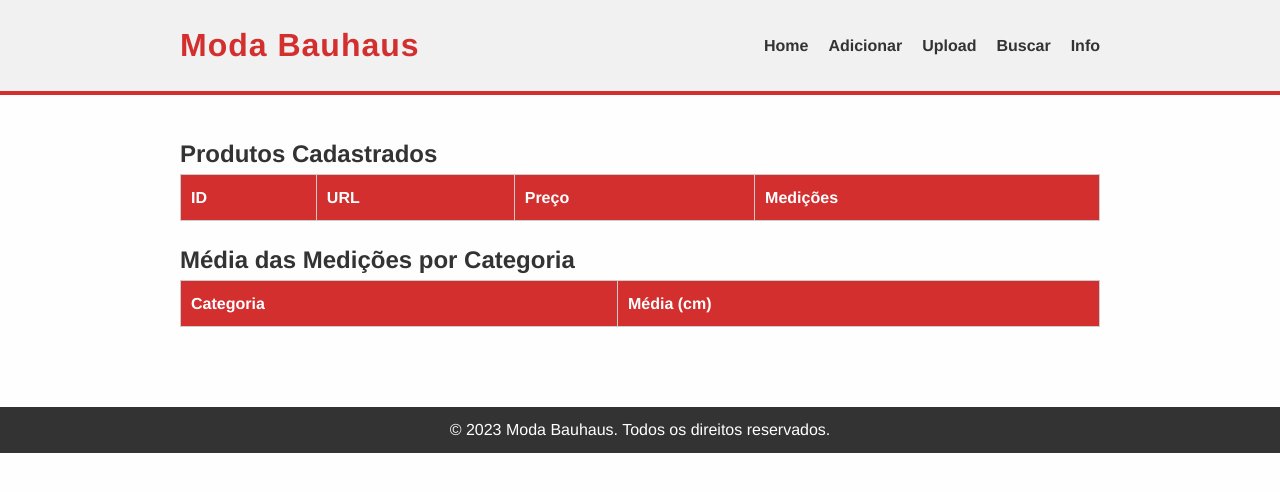
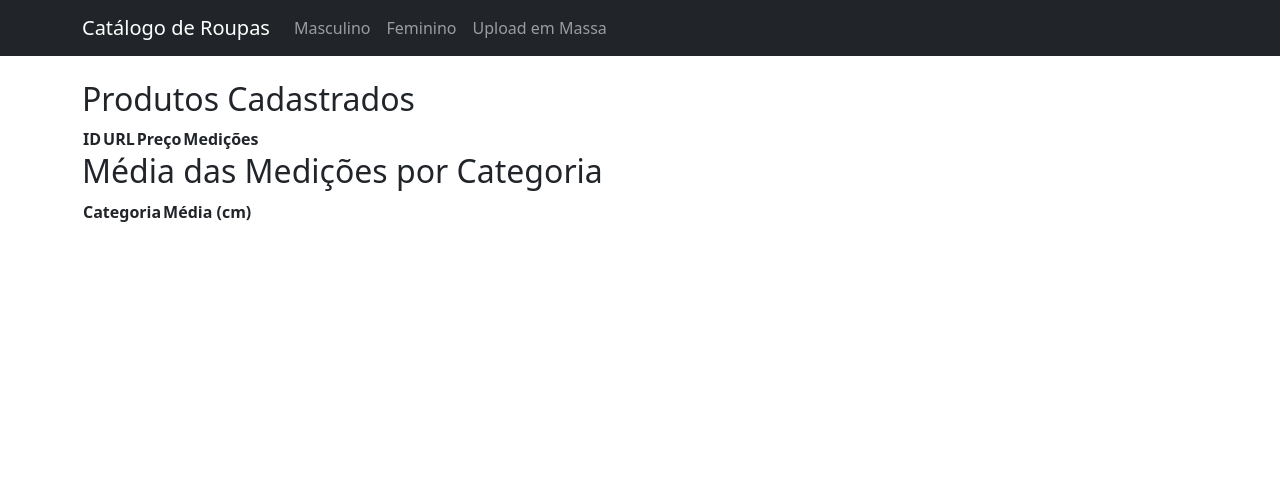
Before and after one commit to macestevao111/easy_clohting_search, a Flask app: page / in a window 1280 px wide. Shown: the top 492 px of the page. Run offline with Flask 3, Linux system fonts and the light colour scheme; lists and menus that the app fills with data are empty.

Commit message:
Update base.html

```diff
--- a/templates/base.html
+++ b/templates/base.html
@@ -1,47 +1,55 @@
 <!DOCTYPE html>
-<html lang="pt">
+<html lang="pt-br">
 <head>
-  <meta charset="UTF-8">
-  <meta name="viewport" content="width=device-width, initial-scale=1">
-  <title>Moda Bauhaus</title>
-  <link rel="stylesheet" href="{{ url_for('static', filename='style.css') }}">
-  <script src="{{ url_for('static', filename='scripts.js') }}" defer></script>
+    <meta charset="UTF-8">
+    <meta name="viewport" content="width=device-width, initial-scale=1.0">
+    <title>Catálogo de Roupas</title>
+    <link href="https://cdn.jsdelivr.net/npm/bootstrap@5.1.3/dist/css/bootstrap.min.css" rel="stylesheet">
+    <style>
+        .nav-link.active {
+            font-weight: bold;
+            text-decoration: underline;
+        }
+    </style>
 </head>
 <body>
-  <header>
-    <div class="header-content">
-      <h1>Moda Bauhaus</h1>
-      <nav>
-        <ul>
-          <li><a href="{{ url_for('index') }}">Home</a></li>
-          <li><a href="{{ url_for('add_product') }}">Adicionar</a></li>
-          <li><a href="{{ url_for('upload_products') }}">Upload</a></li>
-          <li><a href="{{ url_for('search_clothes') }}">Buscar</a></li>
-          <li>
-            <a href="#" class="info-popup" data-modal="aboutModal">Info</a>
-          </li>
-        </ul>
-      </nav>
+    <nav class="navbar navbar-expand-lg navbar-dark bg-dark">
+        <div class="container">
+            <a class="navbar-brand" href="/">Catálogo de Roupas</a>
+            <button class="navbar-toggler" type="button" data-bs-toggle="collapse" data-bs-target="#navbarNav">
+                <span class="navbar-toggler-icon"></span>
+            </button>
+            <div class="collapse navbar-collapse" id="navbarNav">
+                <ul class="navbar-nav">
+                    <li class="nav-item">
+                        <a class="nav-link {% if request.endpoint == 'masculino' %}active{% endif %}"
+                           href="{{ url_for('masculino') }}">Masculino</a>
+                    </li>
+                    <li class="nav-item">
+                        <a class="nav-link {% if request.endpoint == 'feminino' %}active{% endif %}"
+                           href="{{ url_for('feminino') }}">Feminino</a>
+                    </li>
+                    <li class="nav-item">
+                        <a class="nav-link {% if request.endpoint == 'upload_products' %}active{% endif %}"
+                           href="{{ url_for('upload_products') }}">Upload em Massa</a>
+                    </li>
+                </ul>
+            </div>
+        </div>
+    </nav>
+
+    <div class="container mt-4">
+        {% with messages = get_flashed_messages(with_categories=true) %}
+            {% if messages %}
+                {% for category, message in messages %}
+                    <div class="alert alert-{{ category }}">{{ message }}</div>
+                {% endfor %}
+            {% endif %}
+        {% endwith %}
+
+        {% block content %}{% endblock %}
     </div>
-  </header>
 
-  <main>
-    {% block content %}{% endblock %}
-  </main>
-
-  <footer>
-    <p>© 2023 Moda Bauhaus. Todos os direitos reservados.</p>
-  </footer>
-
-  <!-- Modal de Pop-up -->
-  <div id="aboutModal" class="modal">
-    <div class="modal-content">
-      <span class="close-modal">&times;</span>
-      <h2>Sobre Moda Bauhaus</h2>
-      <p>
-        Este site foi inspirado na estética Bauhaus, combinando design minimalista, formas geométricas e cores primárias para criar uma experiência elegante e moderna.
-      </p>
-    </div>
-  </div>
+    <script src="https://cdn.jsdelivr.net/npm/bootstrap@5.1.3/dist/js/bootstrap.bundle.min.js"></script>
 </body>
 </html>
```
